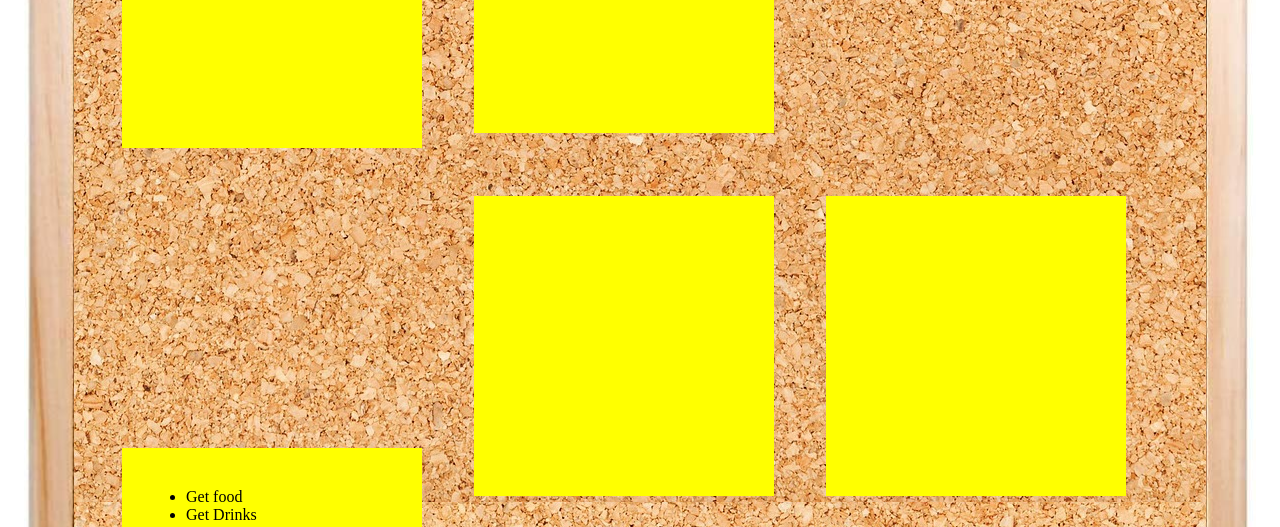
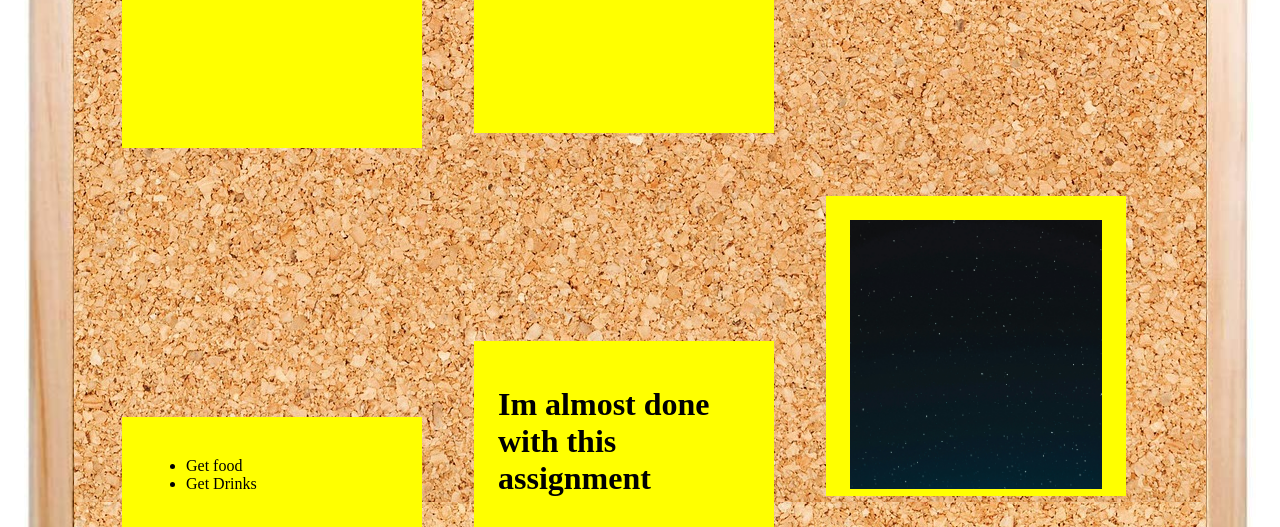
Before and after one commit to BradenNoland2005/BradenNoland2005.github.io, a plain HTML site: page projects/bulletin-board/index.html in a window 1280 px wide. Shown: the part 425-952 px from the top of the page. Drawn offline with Linux system fonts and the light colour scheme.

Commit message:
bulletin board

```diff
--- a/projects/bulletin-board/css/style.css
+++ b/projects/bulletin-board/css/style.css
@@ -17,3 +17,4 @@
 img {
     width: 100%;
 }
+img {width: 100%;}
--- a/projects/bulletin-board/index.html
+++ b/projects/bulletin-board/index.html
@@ -34,10 +34,10 @@
                 </ul>
             </div>
             <div class="post-it">
-
+                <h1>Im almost done with this assignment</h1>
             </div>
             <div class="post-it">
-
+                <img src="images/starsimage.jpg" alt="images of stars">
             </div>
 
         </div>
```
Also changed, not shown: projects/bulletin-board/images/stars.jpg (added), projects/bulletin-board/images/starsimage.jpg (added).
